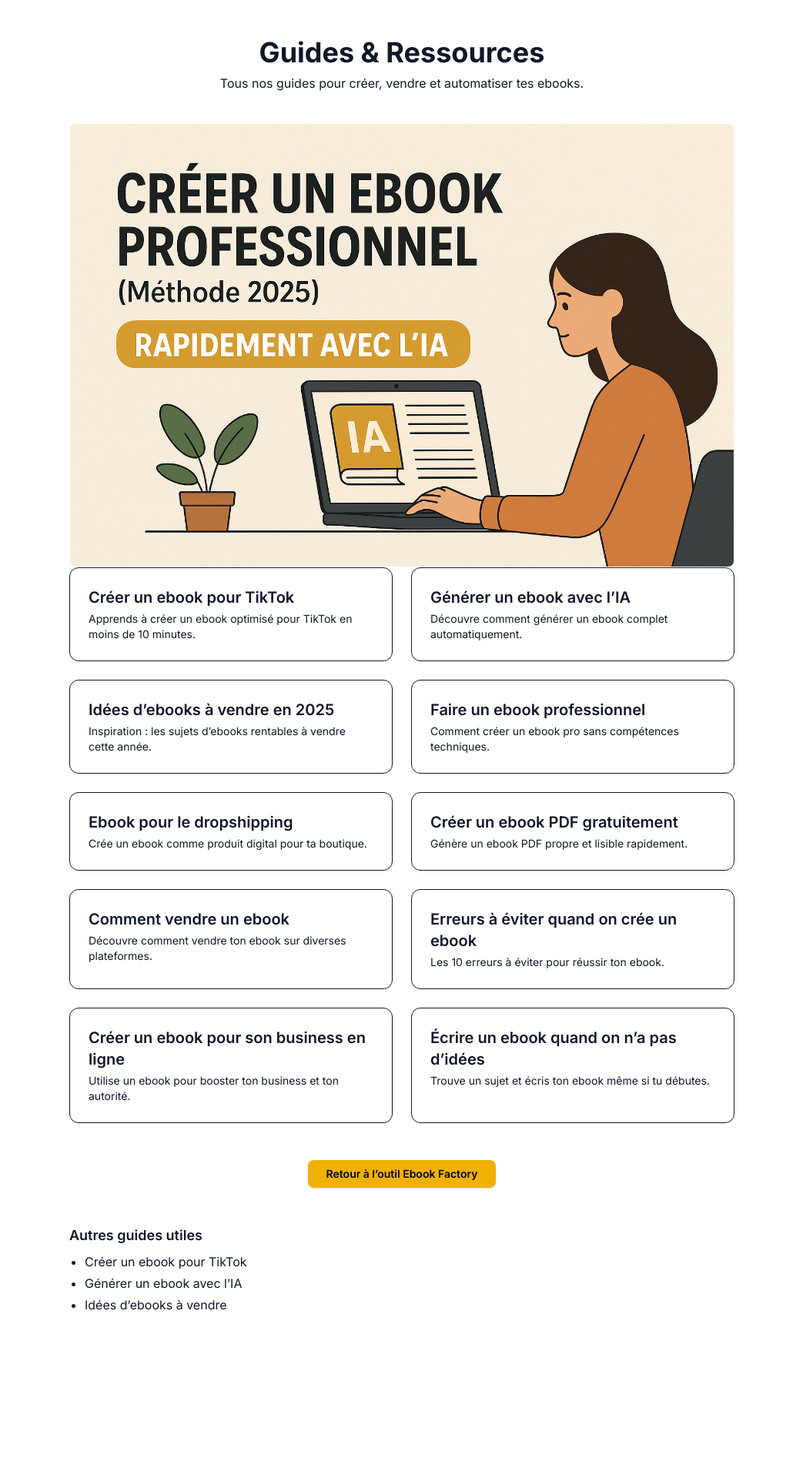
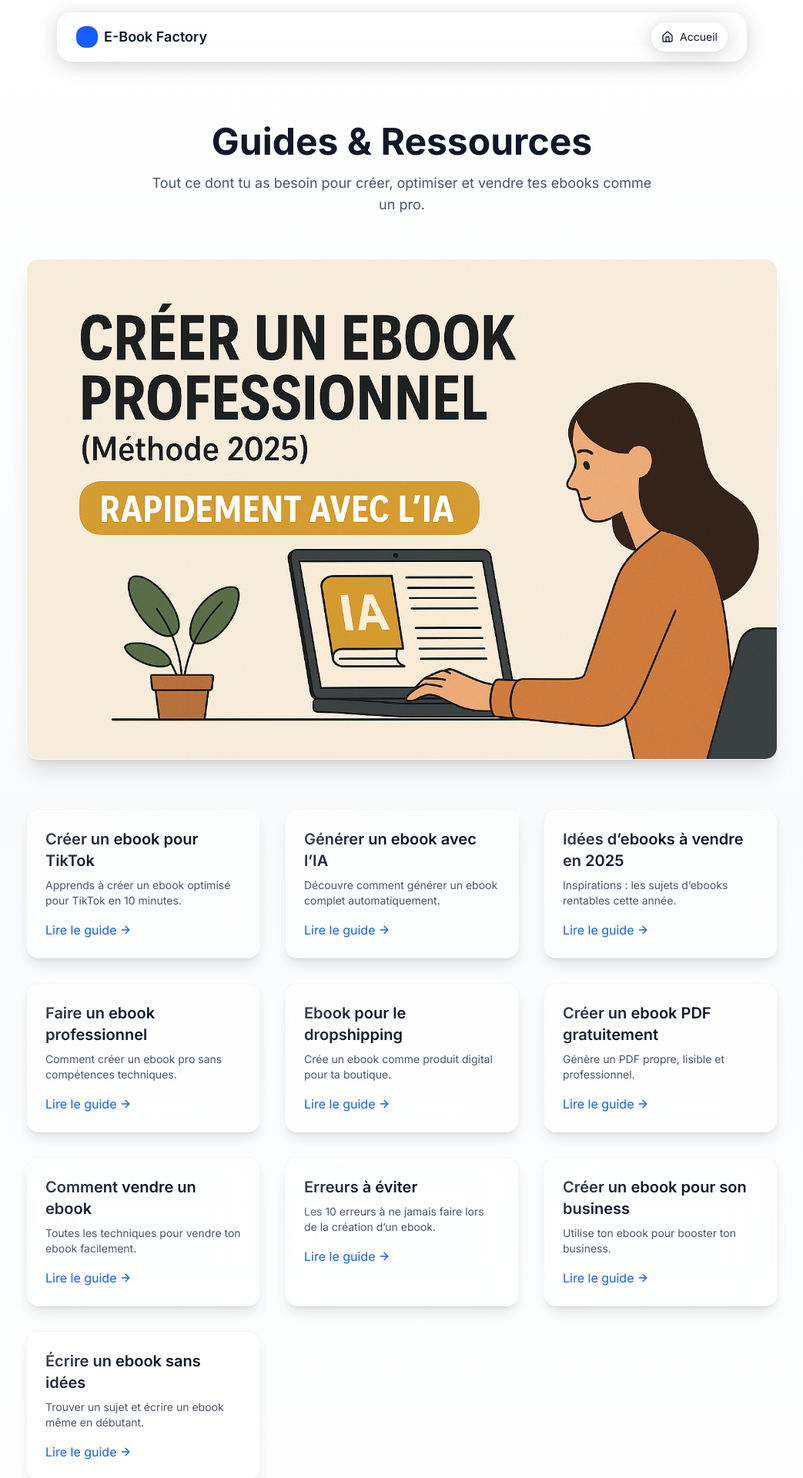
Before and after one commit to pacormn/ebook-factory, a Next.js app: page /guides in a window 1280 px wide. Shown: the top 1920 px of the page at 77% size, without its empty margins (118-1161 px from the left). Before the commit the page ends 1755 px from the top, so only its background shows below. Built offline with nearby package versions, Linux system fonts and the light colour scheme.

Commit message:
Update - footer

```diff
--- a/app/globals.css
+++ b/app/globals.css
@@ -342,3 +342,40 @@ html, body {
   opacity: 1;
   transform: translateX(2px);
 }
+/* 3D hover tilt */
+.card-3d {
+  transform: perspective(800px) rotateX(0deg) rotateY(0deg) translateY(0px);
+  transition: all 0.4s cubic-bezier(.19,1,.22,1);
+}
+
+.card-3d:hover {
+  transform: perspective(800px) rotateX(4deg) rotateY(-6deg) translateY(-6px);
+}
+
+/* Light reflection */
+.card-glow {
+  position: relative;
+  overflow: hidden;
+}
+
+.card-glow::before {
+  content: "";
+  position: absolute;
+  top: -120%;
+  left: -120%;
+  width: 250%;
+  height: 250%;
+  background: linear-gradient(
+    120deg,
+    transparent 40%,
+    rgba(255,255,255,0.25) 50%,
+    transparent 60%
+  );
+  transform: rotate(25deg);
+  transition: 0.8s;
+}
+
+.card-3d:hover.card-glow::before {
+  top: -20%;
+  left: -20%;
+}
--- a/app/guides/page.tsx
+++ b/app/guides/page.tsx
@@ -1,130 +1,154 @@
-// app/guides/page.tsx
-import type { Metadata } from "next";
+import Link from "next/link";
 import Image from "next/image";
+import { House, ArrowRight } from "lucide-react";
+import Footer from "@/components/Footer";
 
-import Link from "next/link";
-
-export const metadata: Metadata = {
-  title: "Guides & Ressources | Ebook Factory",
-  description:
-    "Accède à tous les guides pour créer, générer et vendre des ebooks avec des stratégies simples et efficaces.",
+export const metadata = {
+  title: "Guides & Ressources | E-Book Factory",
+  description: "Tous les guides pour créer, générer et vendre des ebooks professionnels.",
 };
 
 const guides = [
   {
     title: "Créer un ebook pour TikTok",
-    description:
-      "Apprends à créer un ebook optimisé pour TikTok en moins de 10 minutes.",
+    description: "Apprends à créer un ebook optimisé pour TikTok en 10 minutes.",
     href: "/creer-ebook-pour-tiktok",
   },
   {
     title: "Générer un ebook avec l’IA",
-    description:
-      "Découvre comment générer un ebook complet automatiquement.",
+    description: "Découvre comment générer un ebook complet automatiquement.",
     href: "/generer-ebook-ia",
   },
   {
     title: "Idées d’ebooks à vendre en 2025",
-    description:
-      "Inspiration : les sujets d’ebooks rentables à vendre cette année.",
+    description: "Inspirations : les sujets d’ebooks rentables cette année.",
     href: "/idees-ebook-a-vendre",
   },
   {
     title: "Faire un ebook professionnel",
-    description:
-      "Comment créer un ebook pro sans compétences techniques.",
+    description: "Comment créer un ebook pro sans compétences techniques.",
     href: "/faire-un-ebook-professionnel",
   },
   {
     title: "Ebook pour le dropshipping",
-    description:
-      "Crée un ebook comme produit digital pour ta boutique.",
+    description: "Crée un ebook comme produit digital pour ta boutique.",
     href: "/ebook-dropshipping",
   },
   {
     title: "Créer un ebook PDF gratuitement",
-    description:
-      "Génère un ebook PDF propre et lisible rapidement.",
+    description: "Génère un PDF propre, lisible et professionnel.",
     href: "/creer-ebook-pdf-gratuit",
   },
   {
     title: "Comment vendre un ebook",
-    description:
-      "Découvre comment vendre ton ebook sur diverses plateformes.",
+    description: "Toutes les techniques pour vendre ton ebook facilement.",
     href: "/vendre-un-ebook",
   },
   {
-    title: "Erreurs à éviter quand on crée un ebook",
-    description:
-      "Les 10 erreurs à éviter pour réussir ton ebook.",
+    title: "Erreurs à éviter",
+    description: "Les 10 erreurs à ne jamais faire lors de la création d’un ebook.",
     href: "/erreurs-creation-ebook",
   },
   {
-    title: "Créer un ebook pour son business en ligne",
-    description:
-      "Utilise un ebook pour booster ton business et ton autorité.",
+    title: "Créer un ebook pour son business",
+    description: "Utilise ton ebook pour booster ton business.",
     href: "/ebook-business-en-ligne",
   },
   {
-    title: "Écrire un ebook quand on n’a pas d’idées",
-    description:
-      "Trouve un sujet et écris ton ebook même si tu débutes.",
+    title: "Écrire un ebook sans idées",
+    description: "Trouver un sujet et écrire un ebook même en débutant.",
     href: "/ecrire-ebook-sans-idees",
   },
 ];
 
-export default function GuidesIndexPage() {
+export default function GuidesPage() {
   return (
-    <main className="mx-auto max-w-4xl px-4 py-12">
-      <header className="mb-10 space-y-2 text-center">
-        <h1 className="text-4xl font-bold">Guides & Ressources</h1>
-        <p className="text-muted-foreground">
-          Tous nos guides pour créer, vendre et automatiser tes ebooks.
+    <>
+      <main className="relative min-h-screen overflow-hidden bg-gradient-to-b from-white via-slate-50 to-white dark:from-gray-950 dark:via-gray-900 dark:to-gray-950">
+
+        {/* BLOBS */}
+        <div className="absolute top-[-250px] left-[-150px] w-[600px] h-[600px] bg-blue-400/40 dark:bg-blue-800/20 rounded-full blur-[140px] animate-blob-floating -z-10" />
+        <div className="absolute bottom-[-250px] right-[-150px] w-[600px] h-[600px] bg-purple-400/40 dark:bg-purple-800/20 rounded-full blur-[140px] animate-blob-floating2 -z-10" />
+
+        {/* HEADER */}
+        <div className="fixed top-4 left-1/2 -translate-x-1/2 z-50 w-[92%] md:w-[70%] px-6 py-3 glass-bar rounded-3xl shadow-xl navbar-pop">
+          <div className="flex items-center justify-between">
+            <Link href="/">
+              <div className="flex items-center gap-2 cursor-pointer">
+                <div className="h-7 w-7 bg-blue-600 rounded-xl" />
+                <h1 className="text-lg font-semibold">E-Book Factory</h1>
+              </div>
+            </Link>
+
+            <Link href="/">
+              <button className="glass-bar px-3 py-2 rounded-xl flex items-center gap-2 text-sm">
+                <House size={16} />
+                <span className="hidden sm:inline">Accueil</span>
+              </button>
+            </Link>
+          </div>
+        </div>
+
+        <div className="h-24" />
+
+        {/* CONTENT */}
+        <section className="max-w-5xl mx-auto px-6 py-16">
+
+          <header className="text-center mb-14">
+            <h1 className="text-4xl md:text-5xl font-extrabold mb-4">
+              Guides & Ressources
+            </h1>
+            <p className="text-lg text-gray-600 dark:text-gray-300 max-w-2xl mx-auto">
+              Tout ce dont tu as besoin pour créer, optimiser et vendre tes ebooks comme un pro.
             </p>
           </header>
 
+          {/* HERO IMAGE */}
+          <div className="mx-auto mb-16">
             <Image
               src="/images/ebook-factory-cover.webp"
               width={1200}
               height={630}
-          alt="Créer un ebook professionnel rapidement avec l'IA"
-          className="rounded-lg border"
+              alt="Créer un ebook professionnel avec l’IA"
+              className="rounded-2xl border shadow-xl"
             />
+          </div>
 
-      <div className="grid gap-6 md:grid-cols-2">
-        {guides.map((guide) => (
+          {/* GRID OF CARDS */}
+          <div className="grid gap-8 sm:grid-cols-2 lg:grid-cols-3">
+            {guides.map((g) => (
               <Link
-            key={guide.href}
-            href={guide.href}
-            className="group rounded-xl border bg-card p-6 transition hover:shadow-lg"
+                key={g.href}
+                href={g.href}
+                className="card-3d card-glow bg-white/70 dark:bg-gray-900/50 backdrop-blur-xl border border-gray-300/20 dark:border-gray-700/30 shadow-lg hover:shadow-2xl rounded-2xl p-6 transition-all"
               >
-            <h2 className="mb-1 text-xl font-semibold group-hover:text-yellow-500">
-              {guide.title}
+                <h2 className="text-xl font-semibold mb-2 group-hover:text-blue-600 transition">
+                  {g.title}
                 </h2>
-            <p className="text-sm text-muted-foreground">
-              {guide.description}
+                <p className="text-gray-600 dark:text-gray-300 text-sm mb-4">
+                  {g.description}
+                </p>
+                <p className="flex items-center gap-1 text-blue-600 font-medium">
+                  Lire le guide <ArrowRight size={16} />
                 </p>
               </Link>
             ))}
           </div>
 
-      <div className="mt-12 text-center">
+          {/* CTA */}
+          <div className="text-center mt-20">
             <Link
               href="/"
-          className="inline-flex items-center justify-center rounded-lg bg-yellow-500 px-6 py-2 text-sm font-semibold text-black shadow hover:bg-yellow-400"
+              className="inline-flex items-center justify-center rounded-xl bg-blue-600 hover:bg-blue-700 transition px-8 py-4 text-lg font-semibold text-white shadow-lg"
             >
-          Retour à l’outil Ebook Factory
+              Retour à E-Book Factory
             </Link>
           </div>
-      <section className="mt-12 space-y-2">
-  <h3 className="text-lg font-semibold">Autres guides utiles</h3>
-  <ul className="list-disc pl-5 space-y-1">
-    <li><Link href="/creer-ebook-pour-tiktok">Créer un ebook pour TikTok</Link></li>
-    <li><Link href="/generer-ebook-ia">Générer un ebook avec l’IA</Link></li>
-    <li><Link href="/idees-ebook-a-vendre">Idées d’ebooks à vendre</Link></li>
-    {/* etc */}
-  </ul>
+
         </section>
       </main>
+
+      <Footer />
+    </>
   );
 }
--- a/components/Footer.tsx
+++ b/components/Footer.tsx
@@ -43,9 +43,10 @@ export default function Footer() {
             <div>
               <h3 className="font-semibold text-lg mb-3">Légal</h3>
               <ul className="space-y-2 text-white/70">
-                <FooterLink href="/conditions">Conditions</FooterLink>
-                <FooterLink href="/politique-confidentialite">Confidentialité</FooterLink>
-                <FooterLink href="/mentions-legales">Mentions légales</FooterLink>
+                <FooterLink href="/legal-center">Legal centere</FooterLink>
+                <FooterLink href="/conditions">Conditions (CGU)</FooterLink>
+                <FooterLink href="/conditions-vente">Conditions de vente (CGV)</FooterLink>
+                <FooterLink href="/politique-confidentialite">Politique de confidentialite</FooterLink>
                 <FooterLink href="/cookies">Cookies</FooterLink>
               </ul>
             </div>
@@ -53,7 +54,7 @@ export default function Footer() {
             <div>
               <h3 className="font-semibold text-lg mb-3">Ressources</h3>
               <ul className="space-y-2 text-white/70">
-                <FooterLink href="/blog">Guides & ressources</FooterLink>
+                <FooterLink href="/guides">Guides & ressources</FooterLink>
                 <FooterLink href="/support">Support</FooterLink>
                 <FooterLink href="/contact">Contact</FooterLink>
               </ul>
```
Lines whose indentation alone changed are shown as unchanged.
